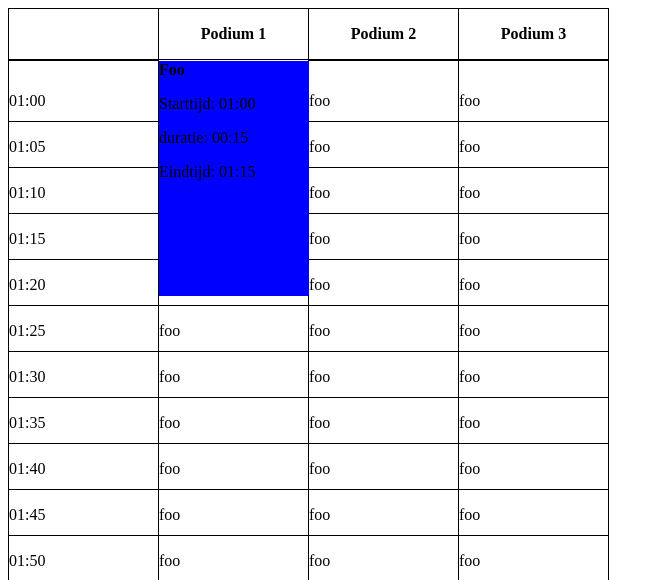
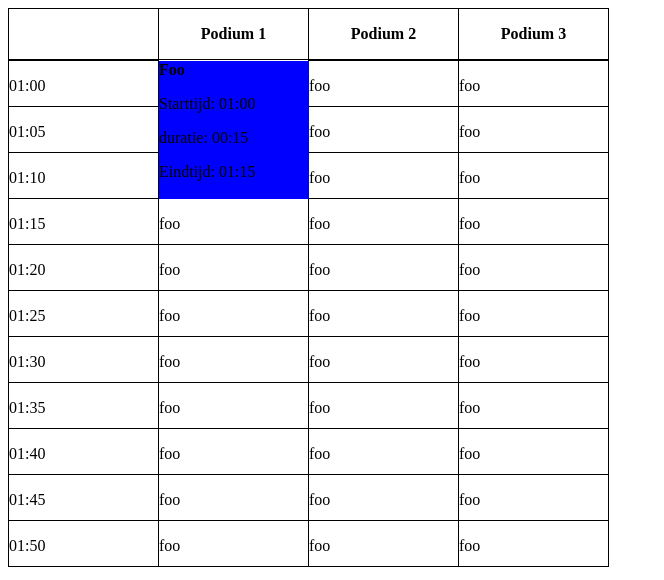
Before and after one commit to jontysponselee/timetable, a PHP site: page / in a window 1280 px wide. Shown: the top 580 px of the page, without its empty margins (0-664 px from the left). Run offline with PHP 8.4, Linux system fonts and the light colour scheme.

Commit message:
staging progress

```diff
--- a/main.js
+++ b/main.js
@@ -5,16 +5,14 @@
 $(document).ready(function () {
     //todo perform blok, moet zogezegd grootte zijn van 1 cell, maar de look moet groote zijn gebaseerd op tijd
 
-    //todo first cell is broken fix this
-
     var cellWidth = 150;//todo scaling
     var cellHeight = 45;//todo scaling
-    var duration = 25;//Todo get from perform div
+    var duration = 15;//Todo get from perform div
     var tableWidth = cellWidth * $(".timetable-header").children().length;
     var tableHeight = (cellHeight + 2) * $("#timetable-table").children('.timetable-row').length - 1;
     var containerWidth = tableWidth - cellWidth;
     var containerHeight = tableHeight;
-    var performHeight = duration / 5 * (cellHeight + 2);
+    var performHeight = duration / 5 * (cellHeight + 1);
 
     // console.log(cellHeight);
 
@@ -31,12 +29,11 @@ $(document).ready(function () {
         "width": cellWidth + "px"
     });
 
-    console.log(performHeight);
 
     $(".timetable-perform-wrapper").draggable({
         cursor: 'move',
         containment: $(".timetable-perform-container"),
-        grid: [cellWidth, cellHeight + 1.6],
+        grid: [cellWidth, cellHeight + 1]
     });
 
     $('.sortable').droppable({
@@ -47,10 +44,41 @@ $(document).ready(function () {
                 dragPos = draggable.position(),
                 dropPos = dropable.position();
 
-            console.log(draggable);
-            console.log(dropable);
-            console.log(dragPos);
-            console.log(dropPos);
+            swap(draggable, dropable);
+            // console.log(draggable);
+            // console.log(dropable);
+            // console.log(dragPos);
+            // console.log(dropPos);
         }
     });
+
+    // $.fn.swap = function (dragged) {
+    //     dragged = jQuery(dragged)[0];
+    //     var dropped = this[0];
+    //
+    //
+    // };
+
+
+    function swap(dragged, dropped) {
+        console.log(dragged);
+        console.log(dropped);
+
+        var parent = $(dropped).parent();
+
+
+
+        // var first = dragged[0];
+        // var second= dropped[0];
+        //
+        // $(first).replaceWith(second);
+        $(dropped[0]).replaceWith(dragged[0]);
+        $(parent).prepend(dropped[0]);
+
+
+        // var foo = $(dropped).replaceWith(dragged);
+        //
+        // $(foo).after(dragged);
+        // console.log(foo);
+    }
 });
--- a/style.css
+++ b/style.css
@@ -49,6 +49,7 @@
 }
 
 .timetable-perform-wrapper{
+    position: absolute;
     height: 45px;
-    min-widows: 150px;
+    min-width: 150px;
 }
```
